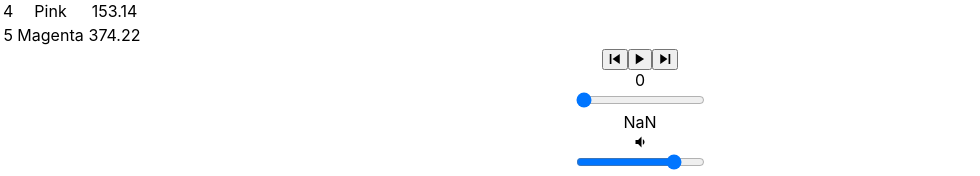
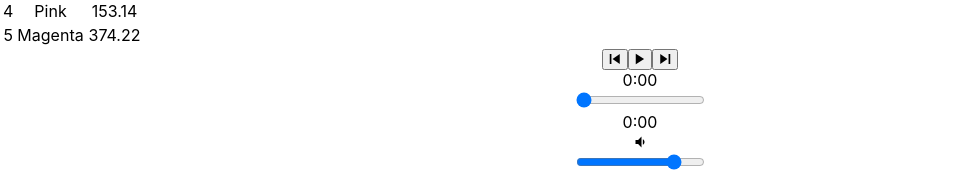
Before and after one commit to MrKettles/bloc-jams-react, a React (Create React App) app: page /album/the-colors in a window 1280 px wide. Shown: the part 870-1046 px from the top of the page, without its empty margins (0-980 px from the left). Built offline with nearby package versions, Linux system fonts and the light colour scheme.

Commit message:
Player Bar Range Inputs Assignment: Added volume slider functionality & formatted time

```diff
--- a/src/components/Album.js
+++ b/src/components/Album.js
@@ -16,6 +16,7 @@ class Album extends Component {
 			isPlaying: false,
 			currentTime: 0,
 			duration: album.songs[0].duration, // Can you just use currentSong.duration?
+			volume: 0.8,
 			hoverVal: 0
 		};
 
@@ -32,16 +33,21 @@ class Album extends Component {
 			},
 			durationchange: e => {
 				this.setState({ duration: this.audioElement.duration });
+			},
+			volumechange: e => {
+				this.setState({ volume: this.audioElement.volume });
 			}
 		};
 		this.audioElement.addEventListener('timeupdate', this.eventListeners.timeupdate);
 		this.audioElement.addEventListener('durationchange', this.eventListeners.durationchange);
+		this.audioElement.addEventListener('volumechange', this.eventListeners.volumechange);
 	}
 
 	componentWillUnmount(){
 		this.audioElement.src = null;
 		this.audioElement.removeEventListener('timeupdate', this.eventListeners.timeupdate);
 		this.audioElement.removeEventListener('durationchange', this.eventListeners.durationchange);
+		this.audioElement.removeEventListener('volumechange', this.eventListeners.volumechange);
 	}
 
 	play(){
@@ -141,6 +147,19 @@ class Album extends Component {
 		this.setState({ currentTime: newTime})
 	}
 
+	formatTime(time){
+		if (!time || isNaN(time)) return '0:00';
+		let min = Math.floor(time/60);
+		let sec = Math.floor(time%60);
+		return (min + ':' + (sec < 10 ? '0' + sec : sec));
+	}
+
+	handleVolChange(e){
+		const newVol = e.target.value;
+		this.audioElement.volume = newVol;
+		this.setState({ volume: newVol });
+	}
+
 	render(){
 		return (
 			<section className='album'>
@@ -173,10 +192,13 @@ class Album extends Component {
 					currentSong={this.state.currentSong}
 					currentTime={this.audioElement.currentTime}
 					duration={this.audioElement.duration}
+					volume={this.state.volume}
 					handleSongClick={() => this.handleSongClick(this.state.currentSong)}
 					handlePrevClick={() => this.handlePrevClick()}
 					handleNextClick={() => this.handleNextClick()}
 					handleTimeChange={(e) => this.handleTimeChange(e)}
+					formatTime={(e) => this.formatTime(e)}
+					handleVolChange={(e) => this.handleVolChange(e)}
 				/>
 			</section>
 		)
--- a/src/components/PlayerBar.js
+++ b/src/components/PlayerBar.js
@@ -16,7 +16,7 @@ class PlayerBar extends Component {
 					</button>
 				</section>
 				<section id='time-control'>
-					<div className='current-time'>{this.props.currentTime}</div>
+					<div className='current-time'>{this.props.formatTime(this.props.currentTime)}</div>
 					<input
 						type='range'
 						className='seek-bar'
@@ -26,11 +26,19 @@ class PlayerBar extends Component {
 						step='0.01'
 						onChange={this.props.handleTimeChange}
 					/>
-					<div className='total-time'>{this.props.duration}</div>
+					<div className='total-time'>{this.props.formatTime(this.props.duration)}</div>
 				</section>
 				<section id='volume-control'>
 					<div className='icon ion-md-volume-low'></div>
-					<input type='range' className='seek-bar' value='80' />
+					<input
+						type='range'
+						className='seek-bar'
+						value={this.props.volume}
+						max='1'
+						min='0'
+						step='0.01'
+						onChange={this.props.handleVolChange}
+					/>
 					<div className='icon ion-md-volume-high'></div>
 				</section>
 			</section>
```
